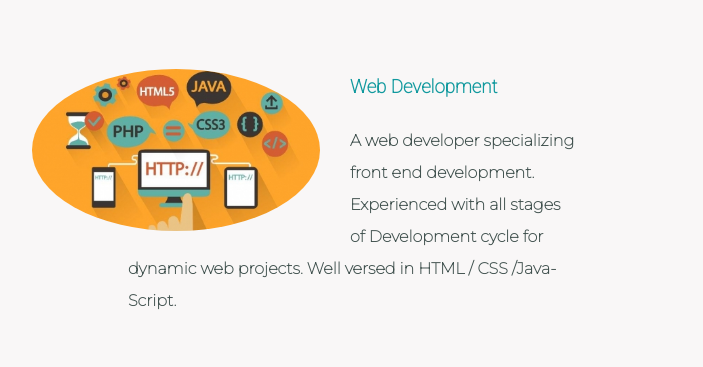
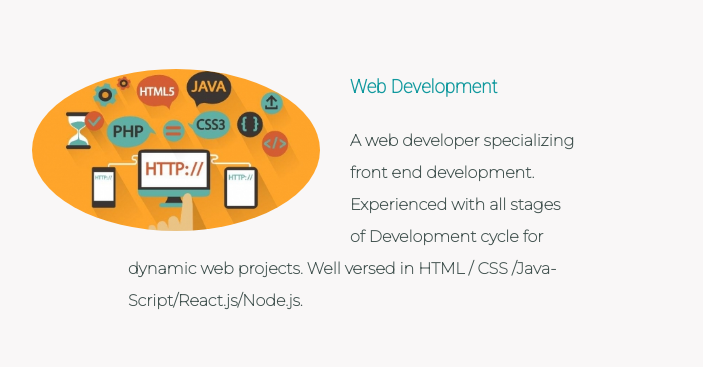
Before and after one commit to dbzpankaj/cv, a plain HTML site: page index.html in a window 1280 px wide. Shown: the part 1400-1767 px from the top of the page, without its empty margins (288-991 px from the left). Drawn offline with Linux system fonts and the light colour scheme.

Commit message:
Update index.html

```diff
--- a/index.html
+++ b/index.html
@@ -31,7 +31,7 @@
         <div class="skill-row">
           <img class="simg1" src="images/skill1-img.jpg" alt="">
           <h3> Web Development</h3>
-          <p>A web developer specializing front end development. Experienced with all stages of Development cycle for dynamic web projects. Well versed in HTML / CSS /Java-Script.</p>
+          <p>A web developer specializing front end development. Experienced with all stages of Development cycle for dynamic web projects. Well versed in HTML / CSS /Java-Script/React.js/Node.js.</p>
         </div>
         <div class="skill-row">
           <img class="simg2" src="images/skill2-img.jpg" alt="">
```
